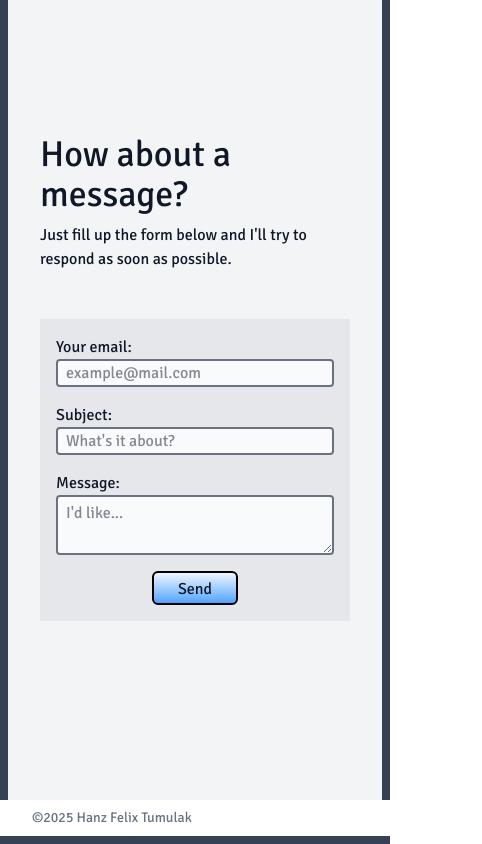
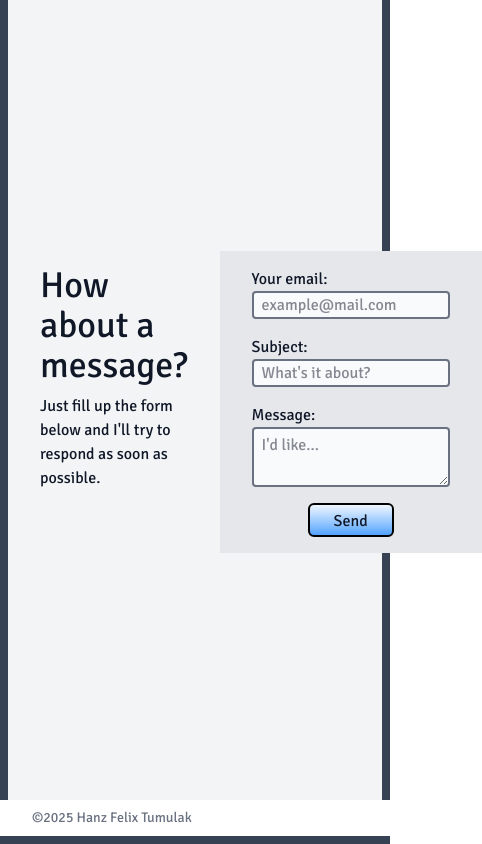
Before and after one commit to HanzFelix/hanzfelix.github.io, a SvelteKit app: page / in a window 390 px wide. Shown: the part 3664-4508 px from the top of the page, 482 px wide, since content can reach past the window. Built offline with nearby package versions, Linux system fonts and the light colour scheme; no server answers.

Commit message:
fix: improve form in mobile screens

```diff
--- a/src/routes/Contact.svelte
+++ b/src/routes/Contact.svelte
@@ -8,11 +8,11 @@
 	<div class="container mx-auto px-8">
 		<h2 class="text-4xl">How about a message?</h2>
 		<p class="mt-2">Just fill up the form below and I'll try to respond as soon as possible.</p>
-
+	</div>
 	<form
 		action="https://formsubmit.co/0d458019871697df7a87afd79836c74e"
 		method="POST"
-			class="mx-auto mt-12 flex flex-col gap-4 border-gray-500 bg-gray-200 p-4 sm:max-w-md sm:rounded-lg sm:border-2"
+		class="mx-auto mt-12 w-full flex flex-col gap-4 sm:shadow-md shadow-gray-400 border-gray-500 bg-gray-200 py-4 px-8 sm:px-4 sm:max-w-md sm:rounded-lg sm:border-2"
 	>
 		<!--input type="hidden" name="_next" value="https://yourdomain.co/thanks.html" /-->
 		<input type="hidden" name="_subject" value="Message Delivered from Your Portfolio" />
@@ -56,5 +56,4 @@
 			>Send</button
 		>
 	</form>
-	</div>
 </section>
```
Lines whose indentation alone changed are shown as unchanged.
